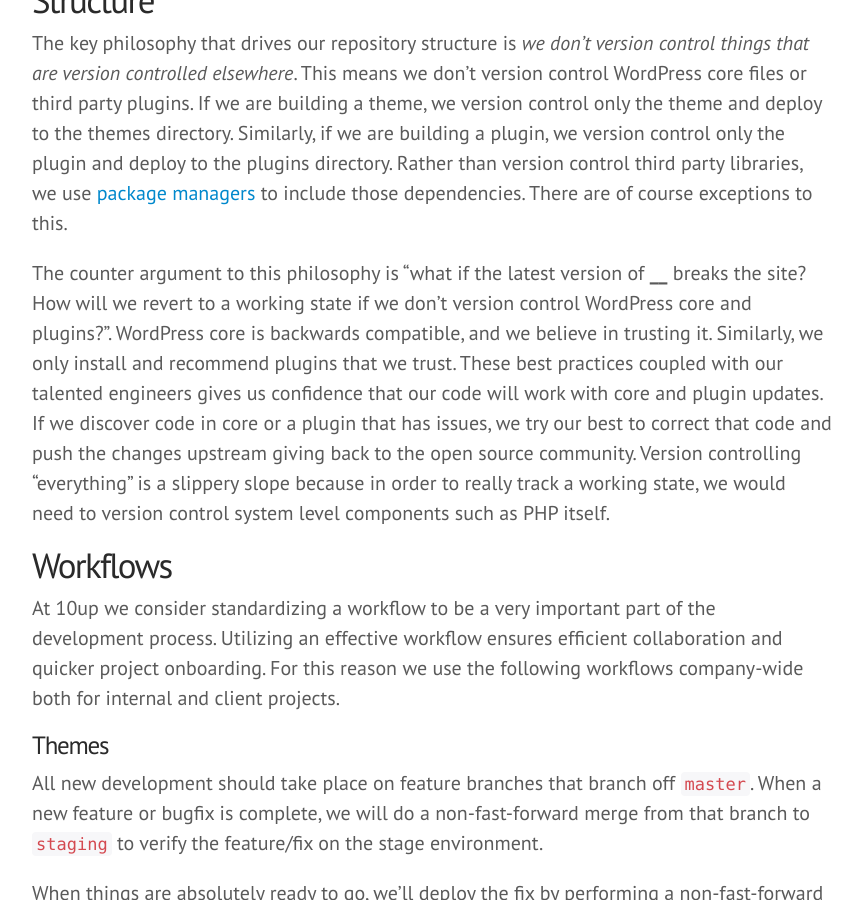
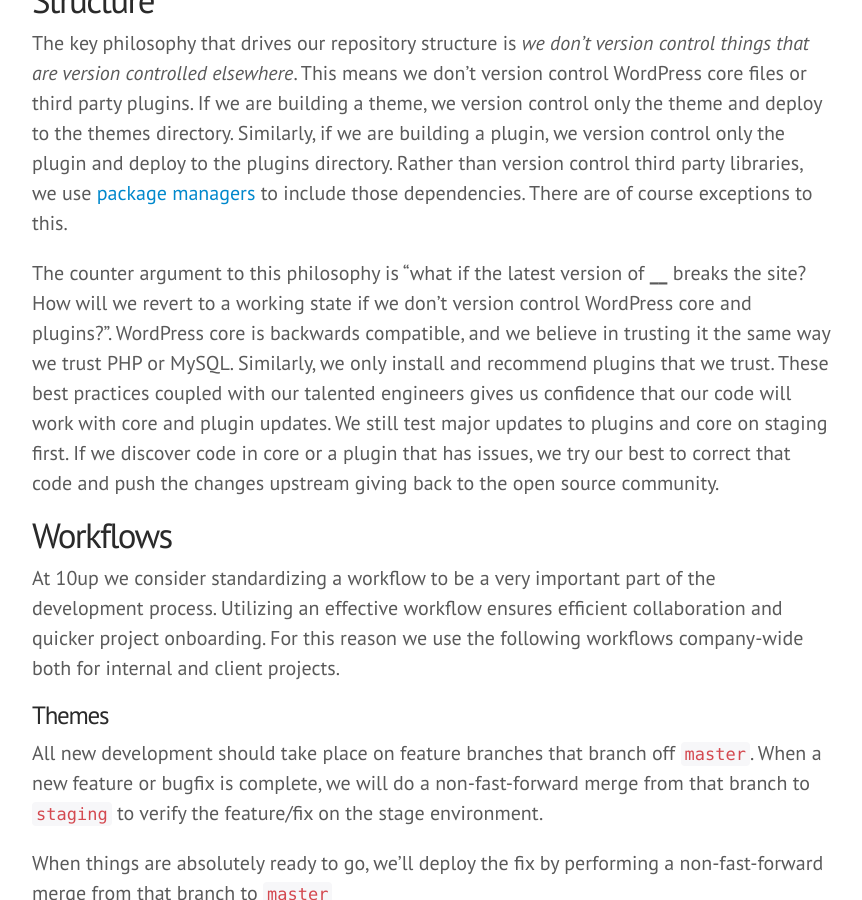
Before and after one commit to 10up/Engineering-Best-Practices, a Jekyll site: the page built from index.html, in a window 1280 px wide and 900 px high, scrolled down 23333 px. Shown: the whole window, without its empty margins (28-890 px from the left). Built offline with Jekyll 4.4.1, drawn with Linux system fonts in a browser that asks for light colours; some web fonts are replaced; Markdown is read by kramdown in place of the engine named in the settings; comment, search, counter and statistics services are not loaded.

Commit message:
Refine version control structure

```diff
--- a/_includes/markdown/Version-Control.md
+++ b/_includes/markdown/Version-Control.md
@@ -4,7 +4,7 @@ We version control all projects at 10up using [Git](http://git-scm.com/). Versio
 
 The key philosophy that drives our repository structure is *we don't version control things that are version controlled elsewhere*. This means we don't version control WordPress core files or third party plugins. If we are building a theme, we version control only the theme and deploy to the themes directory. Similarly, if we are building a plugin, we version control only the plugin and deploy to the plugins directory. Rather than version control third party libraries, we use [package managers](#package-managers) to include those dependencies. There are of course exceptions to this.
 
-The counter argument to this philosophy is "what if the latest version of ______ breaks the site? How will we revert to a working state if we don't version control WordPress core and plugins?". WordPress core is backwards compatible, and we believe in trusting it. Similarly, we only install and recommend plugins that we trust. These best practices coupled with our talented engineers gives us confidence that our code will work with core and plugin updates. If we discover code in core or a plugin that has issues, we try our best to correct that code and push the changes upstream giving back to the open source community. Version controlling "everything" is a slippery slope because in order to really track a working state, we would need to version control system level components such as PHP itself.
+The counter argument to this philosophy is "what if the latest version of ______ breaks the site? How will we revert to a working state if we don't version control WordPress core and plugins?". WordPress core is backwards compatible, and we believe in trusting it the same way we trust PHP or MySQL. Similarly, we only install and recommend plugins that we trust. These best practices coupled with our talented engineers gives us confidence that our code will work with core and plugin updates. We still test major updates to plugins and core on staging first. If we discover code in core or a plugin that has issues, we try our best to correct that code and push the changes upstream giving back to the open source community.
 
 <h3 id="workflows">Workflows</h3>
 
```
